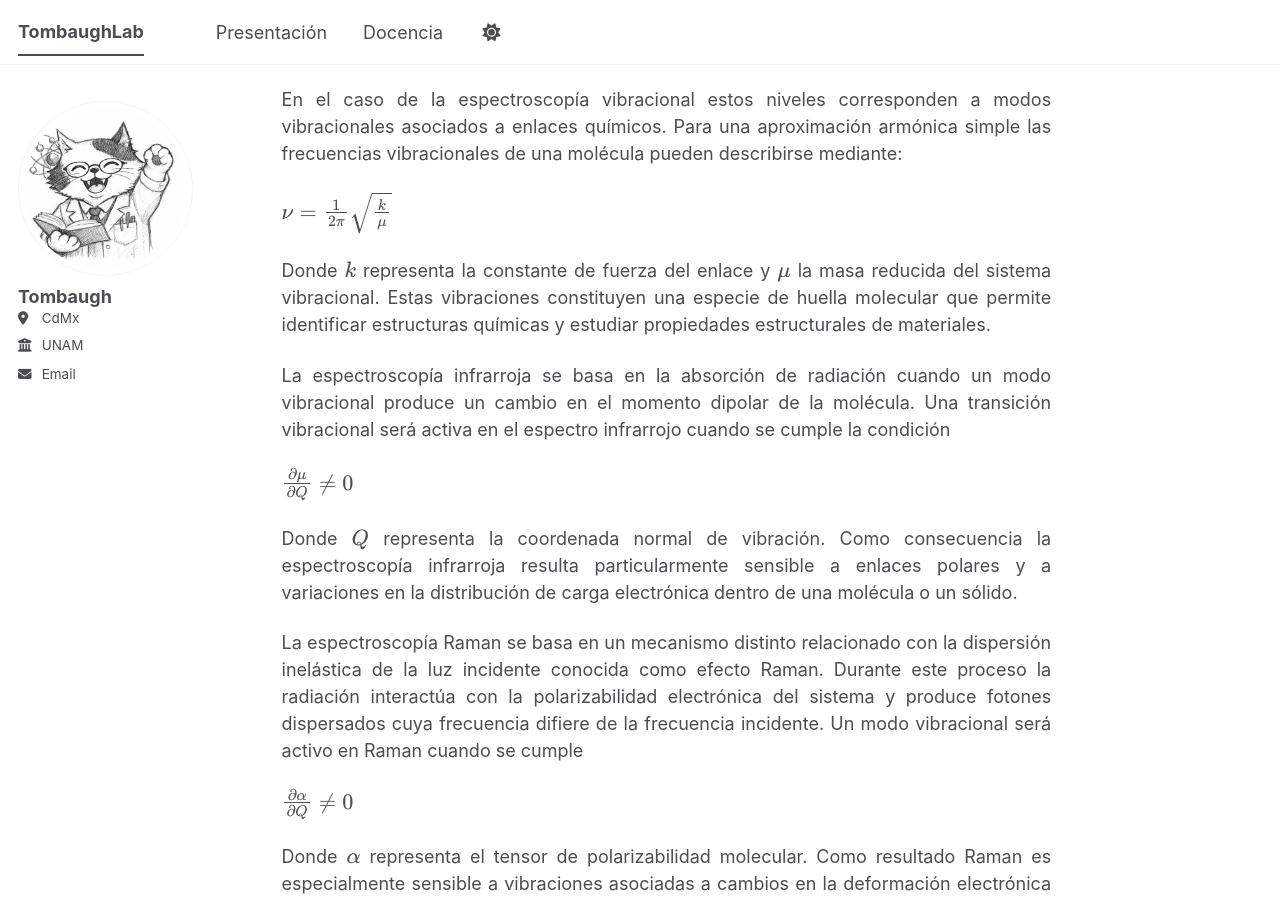
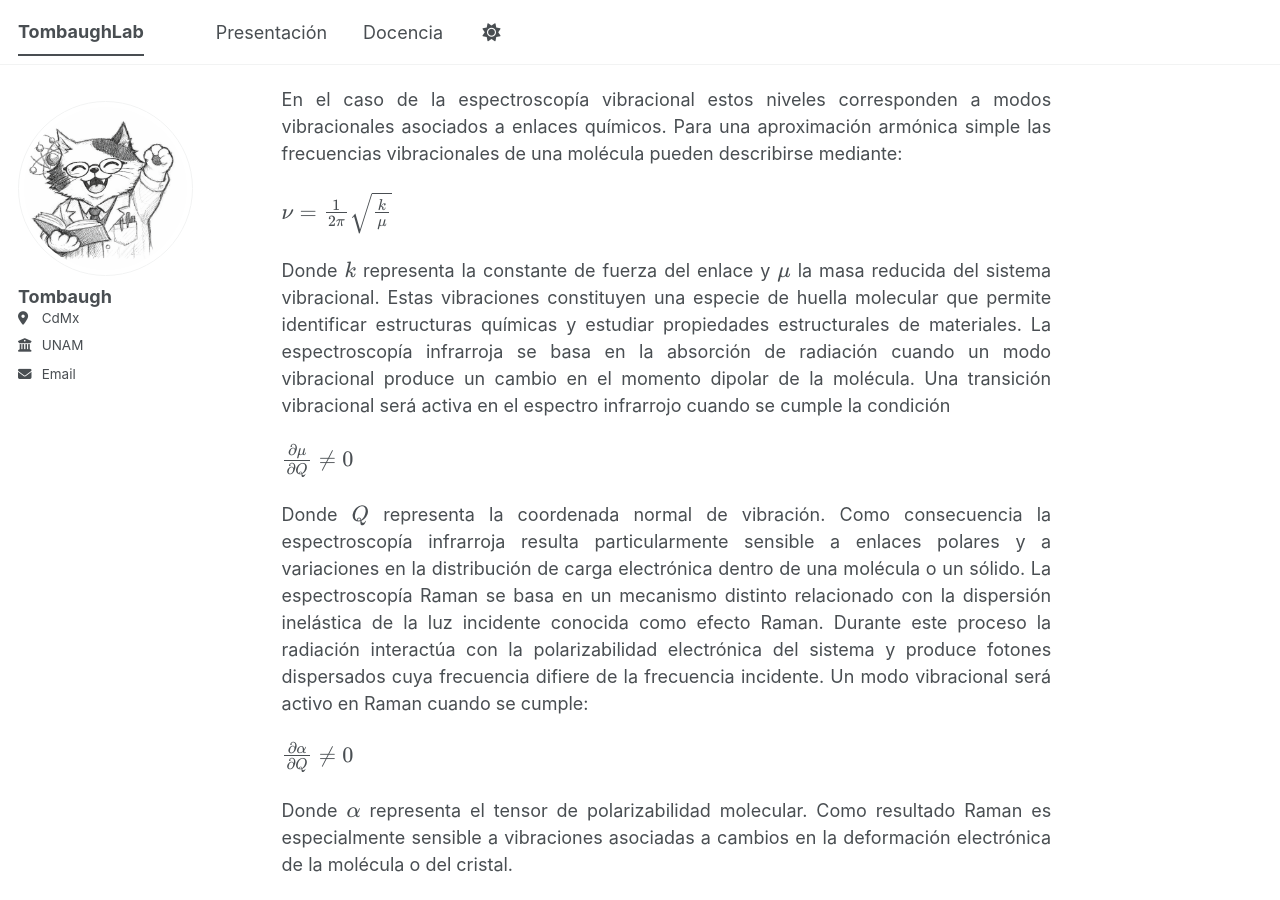
Before and after one commit to TombaughLab/TombaughLab.github.io, a Jekyll site: the page built from _pages/about.md, in a window 1280 px wide and 900 px high, scrolled down 2564 px. Built offline with Jekyll 4.4.1, drawn with Linux system fonts in a browser that asks for light colours; a script bundle is joined from its source files by our own code; library files that are not in the unit come from our copies.

Commit message:
Update about.md

```diff
--- a/_pages/about.md
+++ b/_pages/about.md
@@ -119,19 +119,13 @@ $$
 \nu = \frac{1}{2\pi}\sqrt{\frac{k}{\mu}}
 $$
 <p style="text-align: justify;">
-Donde \(k\) representa la constante de fuerza del enlace y \(\mu\) la masa reducida del sistema vibracional. Estas vibraciones constituyen una especie de huella molecular que permite identificar estructuras químicas y estudiar propiedades estructurales de materiales.
-</p>
-<p style="text-align: justify;">
-La espectroscopía infrarroja se basa en la absorción de radiación cuando un modo vibracional produce un cambio en el momento dipolar de la molécula. Una transición vibracional será activa en el espectro infrarrojo cuando se cumple la condición
+Donde \(k\) representa la constante de fuerza del enlace y \(\mu\) la masa reducida del sistema vibracional. Estas vibraciones constituyen una especie de huella molecular que permite identificar estructuras químicas y estudiar propiedades estructurales de materiales. La espectroscopía infrarroja se basa en la absorción de radiación cuando un modo vibracional produce un cambio en el momento dipolar de la molécula. Una transición vibracional será activa en el espectro infrarrojo cuando se cumple la condición
 </p>
 $$
 \frac{\partial \mu}{\partial Q} \neq 0
 $$
 <p style="text-align: justify;">
-Donde \(Q\) representa la coordenada normal de vibración. Como consecuencia la espectroscopía infrarroja resulta particularmente sensible a enlaces polares y a variaciones en la distribución de carga electrónica dentro de una molécula o un sólido.
-</p>
-<p style="text-align: justify;">
-La espectroscopía Raman se basa en un mecanismo distinto relacionado con la dispersión inelástica de la luz incidente conocida como efecto Raman. Durante este proceso la radiación interactúa con la polarizabilidad electrónica del sistema y produce fotones dispersados cuya frecuencia difiere de la frecuencia incidente. Un modo vibracional será activo en Raman cuando se cumple
+Donde \(Q\) representa la coordenada normal de vibración. Como consecuencia la espectroscopía infrarroja resulta particularmente sensible a enlaces polares y a variaciones en la distribución de carga electrónica dentro de una molécula o un sólido. La espectroscopía Raman se basa en un mecanismo distinto relacionado con la dispersión inelástica de la luz incidente conocida como efecto Raman. Durante este proceso la radiación interactúa con la polarizabilidad electrónica del sistema y produce fotones dispersados cuya frecuencia difiere de la frecuencia incidente. Un modo vibracional será activo en Raman cuando se cumple:
 </p>
 $$
 \frac{\partial \alpha}{\partial Q} \neq 0
```
